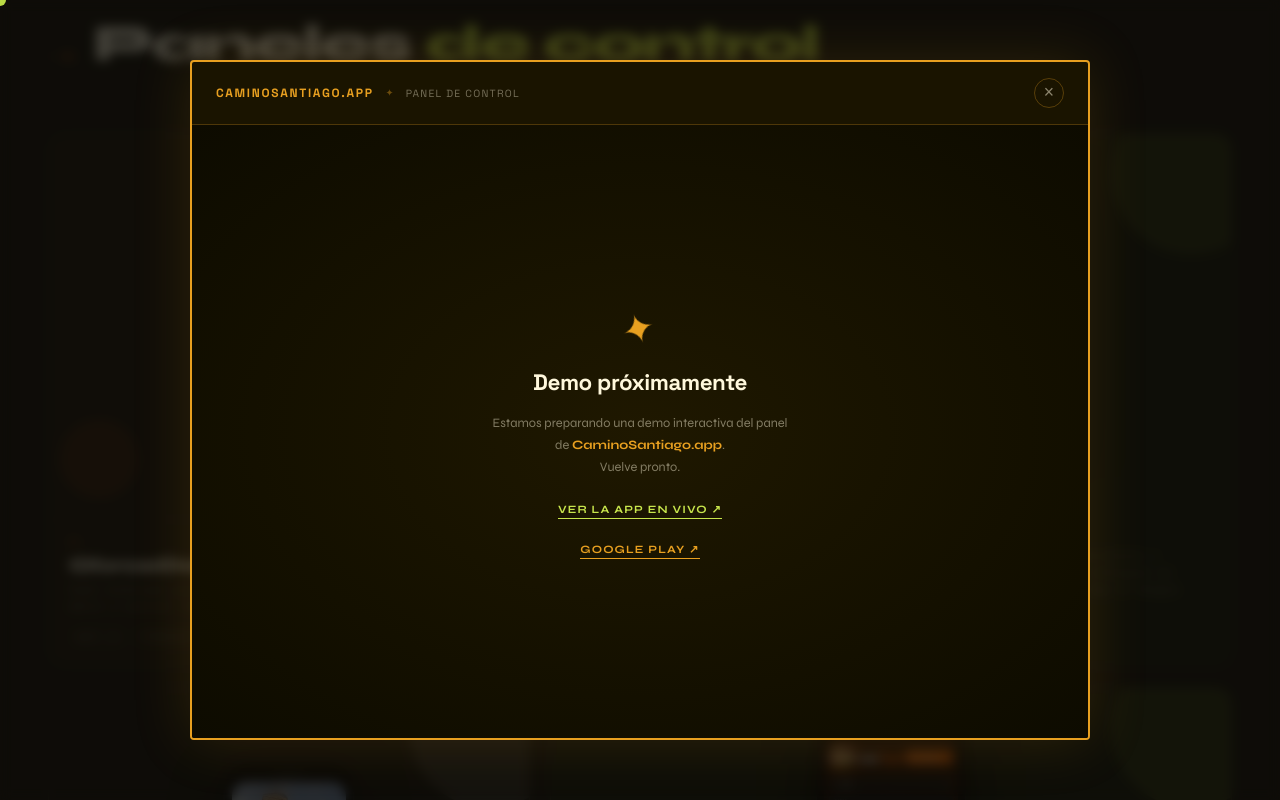
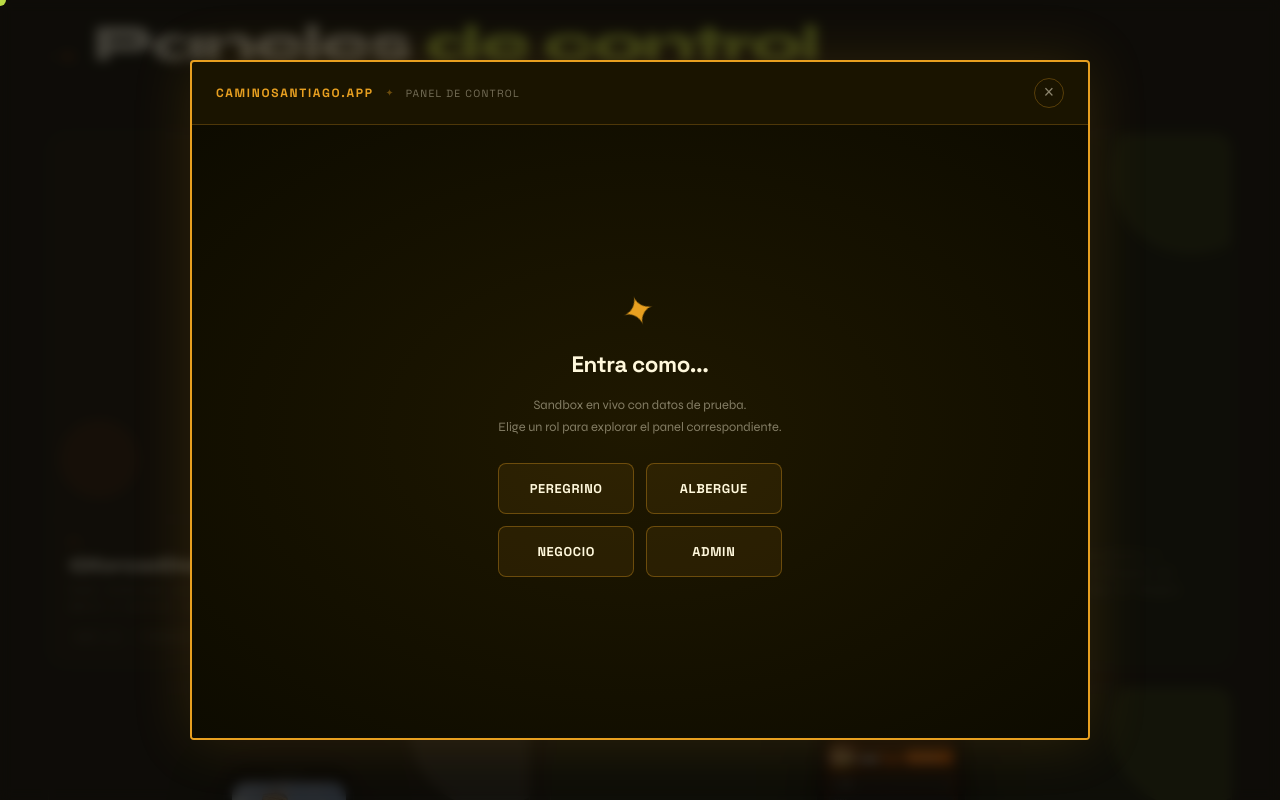
Before and after one commit to fernandofg78-ctrl/portfolio, a React (Vite) app in the folder frontend/: page /panels in a window 1280 px wide. Both pictures are taken after a click on the element 991 px from the left and 1327 px from the top of the page. Shown: the part 927-1727 px from the top of the page. Built offline with nearby package versions, Linux system fonts and the light colour scheme; a web font is replaced by a local one.

Commit message:
selector de roles en grovvie

```diff
--- a/frontend/src/themes/groovy/Layout.jsx
+++ b/frontend/src/themes/groovy/Layout.jsx
@@ -89,6 +89,35 @@
   </>
 );
 
+/* ─── Selector de roles (demo sandbox) ──────────────────── */
+
+const RoleSelector = ({ roles }) => (
+  <div className="gm-roles">
+    <div className="gm-roles-inner">
+      <span className="gm-placeholder-icon">✦</span>
+      <h3 className="gm-placeholder-title">Entra como...</h3>
+      <p className="gm-placeholder-desc">
+        Sandbox en vivo con datos de prueba.
+        <br />
+        Elige un rol para explorar el panel correspondiente.
+      </p>
+      <div className="gm-roles-grid">
+        {roles.map(({ role, label, url }) => (
+          <a
+            key={role}
+            href={url}
+            target="_blank"
+            rel="noreferrer"
+            className="gm-role-btn"
+          >
+            {label}
+          </a>
+        ))}
+      </div>
+    </div>
+  </div>
+);
+
 /* ─── Modal de panel ────────────────────────────────────── */
 
 const PanelModal = ({ project, onClose }) => (
@@ -108,7 +137,9 @@
         </button>
       </div>
       <div className="gm-modal-body">
-        {project.arcadeUrl ? (
+        {project.demoRoles ? (
+          <RoleSelector roles={project.demoRoles} />
+        ) : project.arcadeUrl ? (
           <iframe
             src={project.arcadeUrl}
             title={`Panel ${project.title}`}
--- a/frontend/src/themes/groovy/groovy.css
+++ b/frontend/src/themes/groovy/groovy.css
@@ -1003,3 +1003,60 @@
   color: #25d366 !important;
   border-color: #25d366 !important;
 }
+
+/* ─── Selector de roles (demo sandbox) ──────────────────── */
+
+.gm-roles {
+  width: 100%;
+  height: 100%;
+  display: flex;
+  align-items: center;
+  justify-content: center;
+  background: radial-gradient(ellipse at center, #1f1800 0%, #0d0b00 100%);
+}
+
+.gm-roles-inner {
+  display: flex;
+  flex-direction: column;
+  align-items: center;
+  gap: 1rem;
+  text-align: center;
+  max-width: 420px;
+  padding: 2rem;
+}
+
+.gm-roles-grid {
+  display: grid;
+  grid-template-columns: repeat(2, 1fr);
+  gap: 0.75rem;
+  margin-top: 0.5rem;
+  width: 100%;
+}
+
+.gm-role-btn {
+  font-family: "Space Grotesk", sans-serif;
+  font-size: 0.8rem;
+  font-weight: 700;
+  letter-spacing: 0.05em;
+  text-transform: uppercase;
+  color: #fff8dc;
+  text-decoration: none;
+  background: rgba(232, 160, 32, 0.08);
+  border: 1px solid rgba(232, 160, 32, 0.35);
+  border-radius: 8px;
+  padding: 1rem 0.75rem;
+  transition: all 0.2s ease;
+}
+
+.gm-role-btn:hover {
+  background: #e8a020;
+  border-color: #e8a020;
+  color: #1a1400;
+  transform: translateY(-2px);
+}
+
+@media (max-width: 600px) {
+  .gm-roles-grid {
+    grid-template-columns: 1fr;
+  }
+}
--- a/frontend/src/utils/projects.js
+++ b/frontend/src/utils/projects.js
@@ -208,6 +208,29 @@
         image: null,
       },
     ],
+
+    demoRoles: [
+      {
+        role: "peregrino",
+        label: "Peregrino",
+        url: "https://camino-web-sandbox.vercel.app/demo-login?role=peregrino",
+      },
+      {
+        role: "albergue",
+        label: "Albergue",
+        url: "https://camino-web-sandbox.vercel.app/demo-login?role=albergue",
+      },
+      {
+        role: "negocio",
+        label: "Negocio",
+        url: "https://camino-web-sandbox.vercel.app/demo-login?role=negocio",
+      },
+      {
+        role: "admin",
+        label: "Admin",
+        url: "https://camino-web-sandbox.vercel.app/demo-login?role=admin",
+      },
+    ],
   },
   {
     id: "mazarife",
```
